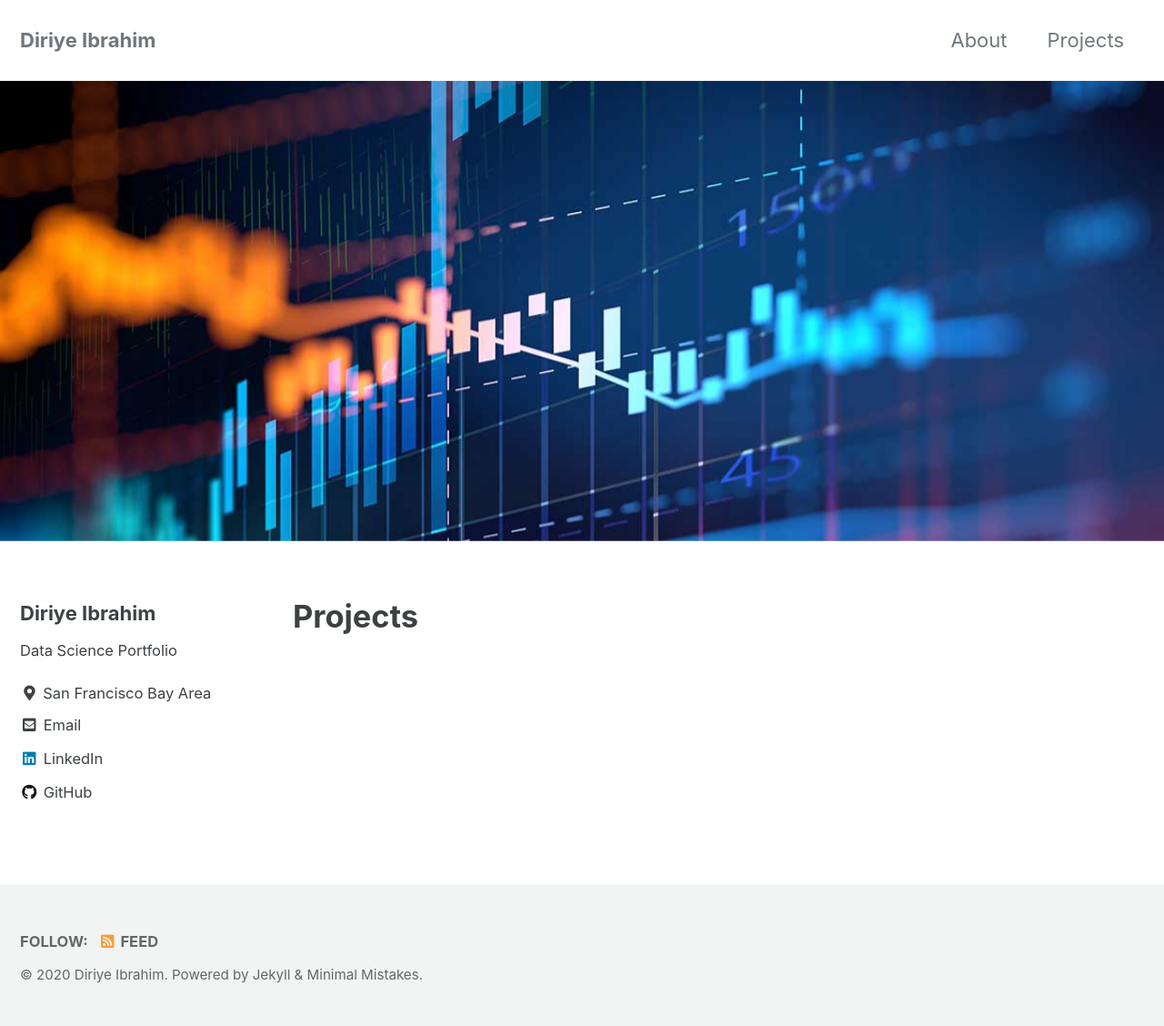
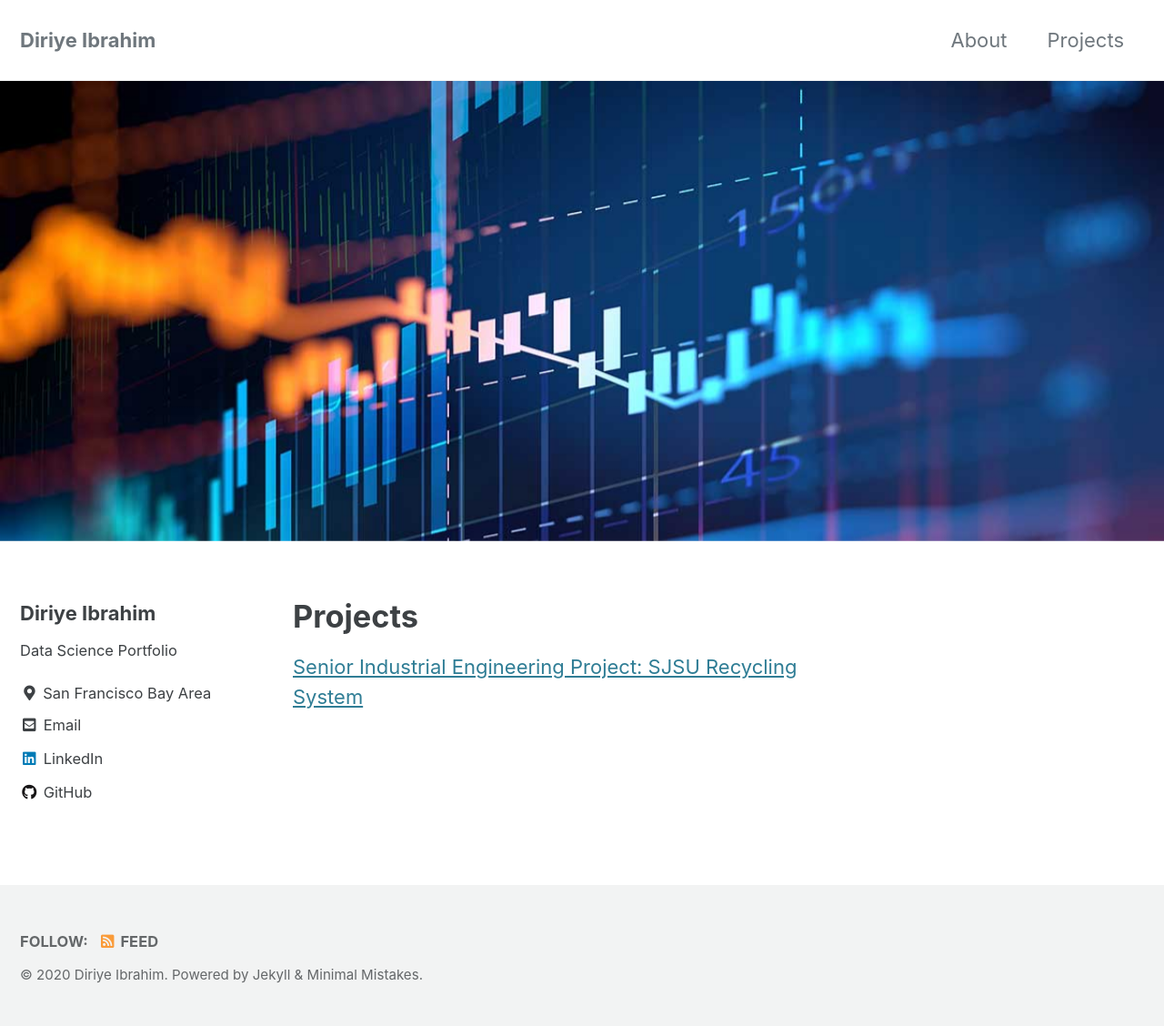
Before and after one commit to diriyeibrahim/diriyeibrahim.github.io, a Jekyll site: the page built from _pages/projects.md, in a window 1280 px wide. Shown: the whole page at 91% size. Built offline with Jekyll 4.4.1, drawn with Linux system fonts in a browser that asks for light colours; cached includes are drawn as plain includes.

Commit message:
new github

```diff
--- a/_pages/projects.md
+++ b/_pages/projects.md
@@ -6,3 +6,4 @@ author_profile: true
 header:
   image: "/images/datapoints.jpg"
 ---
+[Senior Industrial Engineering Project: SJSU Recycling System](https://diriyeibrahim.github.io/2020-07-24-senior/)
```
